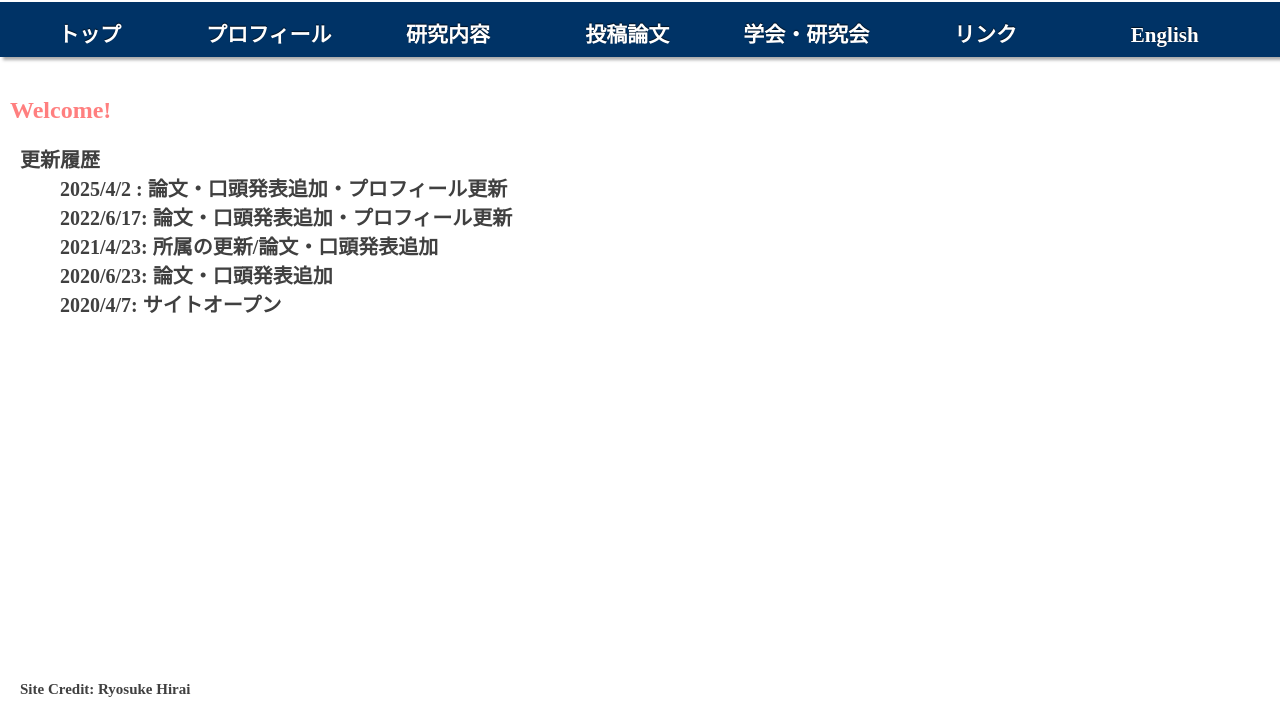
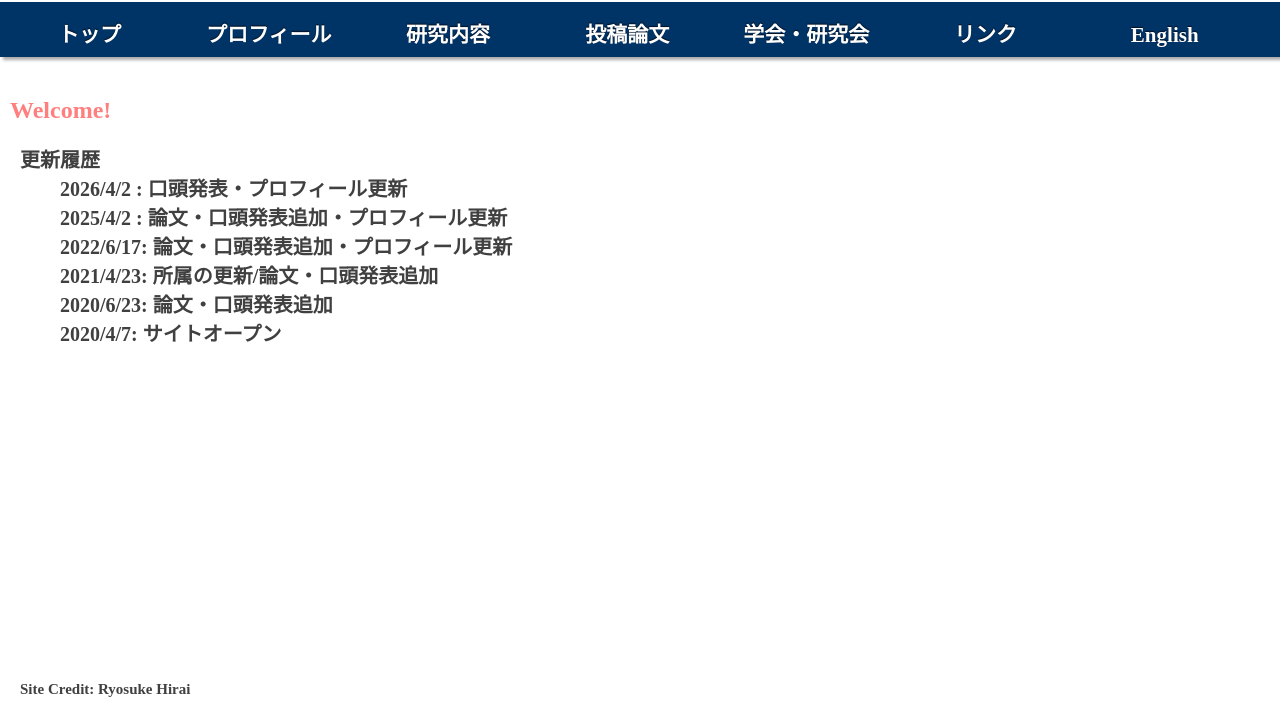
Before and after one commit to Chinami1229/HP, a plain HTML site: page index.html in a window 1280 px wide. Shown: the part 87-800 px from the top of the page. Drawn offline with Linux system fonts and the light colour scheme.

Commit message:
Update index.html

```diff
--- a/index.html
+++ b/index.html
@@ -68,6 +68,7 @@
      <h2> Welcome! <h2>
      <dl>
         <dt>更新履歴</dt>
+	<dd>2026/4/2 : 口頭発表・プロフィール更新<dd>
 	<dd>2025/4/2 : 論文・口頭発表追加・プロフィール更新<dd>
 	<dd>2022/6/17: 論文・口頭発表追加・プロフィール更新<dd>
         <dd>2021/4/23: 所属の更新/論文・口頭発表追加<dd>
```
